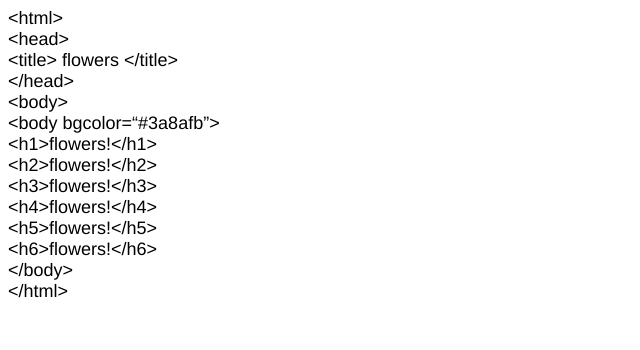
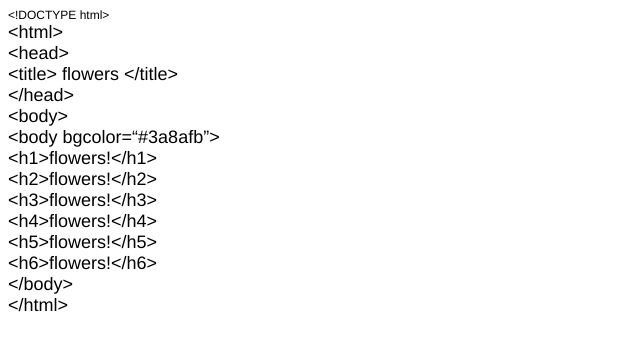
Before and after one commit to oscoowilboo/oscoowilboo.github.io, a plain HTML site: page index.html in a window 1280 px wide. Shown: the whole page, without its empty margins (0-640 px from the left). Drawn offline with Linux system fonts and the light colour scheme.

Commit message:
Update index.html
hope this works

```diff
--- a/index.html
+++ b/index.html
@@ -7,24 +7,26 @@
   <meta name="Generator" content="Cocoa HTML Writer">
   <meta name="CocoaVersion" content="1671">
   <style type="text/css">
-    p.p1 {margin: 0.0px 0.0px 0.0px 0.0px; line-height: 21.0px; font: 18.0px Helvetica; color: #000000; -webkit-text-stroke: #000000}
+    p.p1 {margin: 0.0px 0.0px 0.0px 0.0px; font: 12.0px Helvetica}
+    p.p2 {margin: 0.0px 0.0px 0.0px 0.0px; line-height: 21.0px; font: 18.0px Helvetica; color: #000000; -webkit-text-stroke: #000000}
     span.s1 {font-kerning: none}
   </style>
 </head>
 <body>
-<p class="p1"><span class="s1">&lt;html&gt;</span></p>
-<p class="p1"><span class="s1">&lt;head&gt;</span></p>
-<p class="p1"><span class="s1">&lt;title&gt; flowers &lt;/title&gt;</span></p>
-<p class="p1"><span class="s1">&lt;/head&gt;</span></p>
-<p class="p1"><span class="s1">&lt;body&gt;</span></p>
-<p class="p1"><span class="s1">&lt;body bgcolor=“#3a8afb”&gt;</span></p>
-<p class="p1"><span class="s1">&lt;h1&gt;flowers!&lt;/h1&gt;</span></p>
-<p class="p1"><span class="s1">&lt;h2&gt;flowers!&lt;/h2&gt;</span></p>
-<p class="p1"><span class="s1">&lt;h3&gt;flowers!&lt;/h3&gt;</span></p>
-<p class="p1"><span class="s1">&lt;h4&gt;flowers!&lt;/h4&gt;</span></p>
-<p class="p1"><span class="s1">&lt;h5&gt;flowers!&lt;/h5&gt;</span></p>
-<p class="p1"><span class="s1">&lt;h6&gt;flowers!&lt;/h6&gt;</span></p>
-<p class="p1"><span class="s1">&lt;/body&gt;</span></p>
-<p class="p1"><span class="s1">&lt;/html&gt;</span></p>
+<p class="p1">&lt;!DOCTYPE html&gt;</p>
+<p class="p2"><span class="s1">&lt;html&gt;</span></p>
+<p class="p2"><span class="s1">&lt;head&gt;</span></p>
+<p class="p2"><span class="s1">&lt;title&gt; flowers &lt;/title&gt;</span></p>
+<p class="p2"><span class="s1">&lt;/head&gt;</span></p>
+<p class="p2"><span class="s1">&lt;body&gt;</span></p>
+<p class="p2"><span class="s1">&lt;body bgcolor=“#3a8afb”&gt;</span></p>
+<p class="p2"><span class="s1">&lt;h1&gt;flowers!&lt;/h1&gt;</span></p>
+<p class="p2"><span class="s1">&lt;h2&gt;flowers!&lt;/h2&gt;</span></p>
+<p class="p2"><span class="s1">&lt;h3&gt;flowers!&lt;/h3&gt;</span></p>
+<p class="p2"><span class="s1">&lt;h4&gt;flowers!&lt;/h4&gt;</span></p>
+<p class="p2"><span class="s1">&lt;h5&gt;flowers!&lt;/h5&gt;</span></p>
+<p class="p2"><span class="s1">&lt;h6&gt;flowers!&lt;/h6&gt;</span></p>
+<p class="p2"><span class="s1">&lt;/body&gt;</span></p>
+<p class="p2"><span class="s1">&lt;/html&gt;</span></p>
 </body>
 </html>
```
